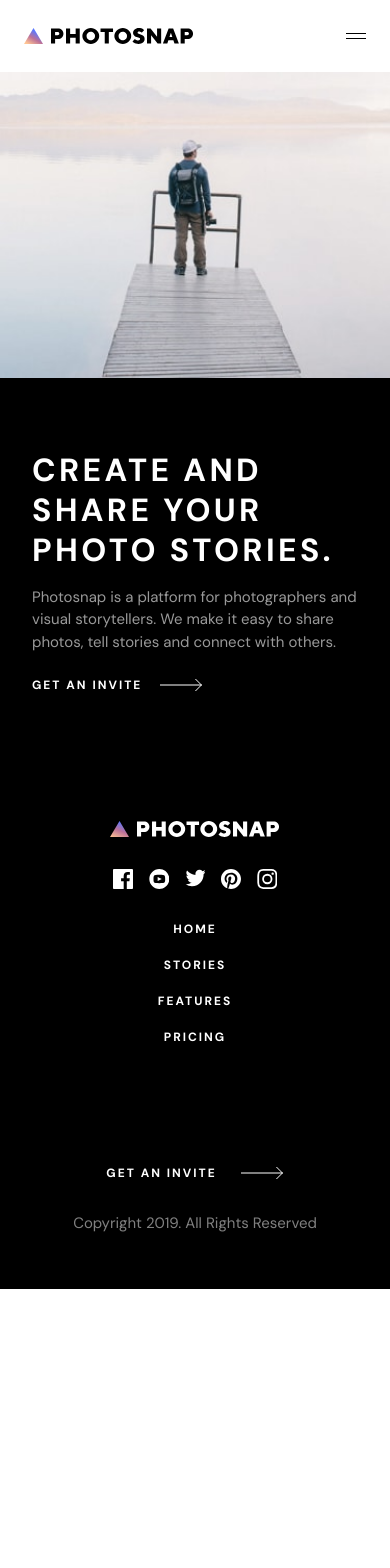
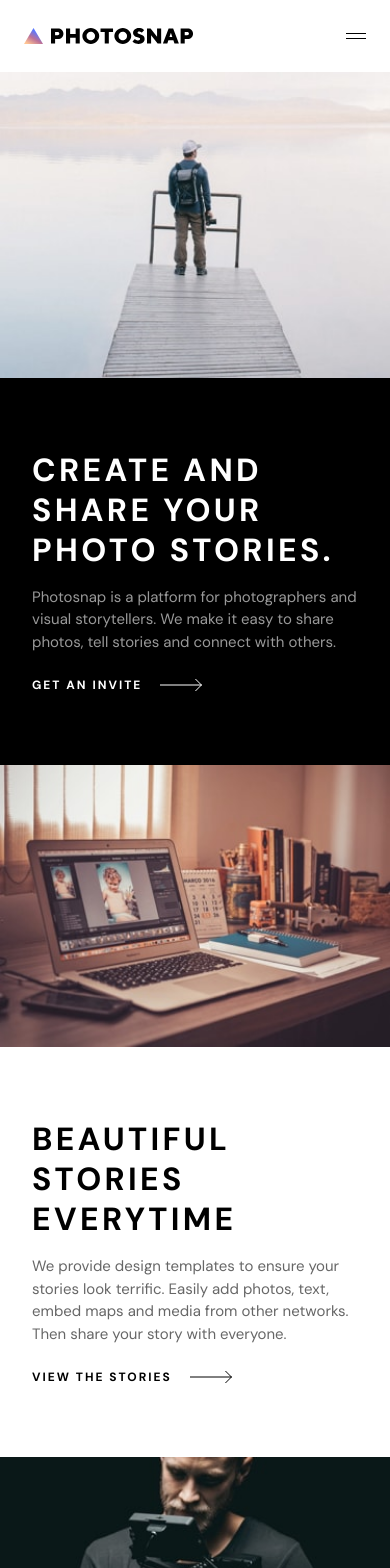
Before and after one commit to stephjoseph/photosnap, a SvelteKit app: page / in a window 390 px wide. Shown: the top 1568 px of the page. Before the commit the page ends 1289 px from the top, so only its background shows below. Built offline with nearby package versions, Linux system fonts and the light colour scheme.

Commit message:
feat: home showcase mobile

```diff
--- /dev/null
+++ b/src/lib/home/home-showcase.svelte
@@ -0,0 +1,54 @@
+<script>
+  import { onMount, onDestroy } from 'svelte';
+  import arrow from '../../assets/shared/desktop/arrow.svg';
+
+  //   export let imagePosition;
+  export let showcase;
+
+  let windowWidth = 0;
+
+  onMount(() => {
+    windowWidth = window.innerWidth;
+
+    window.addEventListener('resize', handleResize);
+    return () => {
+      window.removeEventListener('resize', handleResize);
+    };
+  });
+
+  function handleResize() {
+    windowWidth = window.innerWidth;
+  }
+
+  $: heroImageUrl =
+    windowWidth < 768
+      ? showcase.image.mobile
+      : windowWidth >= 768 && windowWidth < 1280
+        ? showcase.image.tablet
+        : showcase.image.desktop;
+</script>
+
+<div class="flex w-full flex-col">
+  <div class="w-full">
+    <img class="h-full w-full" src={heroImageUrl} alt="hero" />
+  </div>
+  <div class="flex w-full flex-col gap-6 bg-pure-white py-[4.5rem] pl-8 pr-6">
+    <div class="flex w-full flex-col gap-4">
+      <h1
+        class="text-[2rem] font-bold uppercase leading-10 tracking-[3.33px] text-pure-black"
+      >
+        {showcase.title}
+      </h1>
+      <p class="text-[0.938rem] font-normal tracking-normal text-pure-black/60">
+        {showcase.description}
+      </p>
+    </div>
+    <a
+      class="flex w-fit items-center gap-[1.125rem] text-[0.75rem] font-bold uppercase leading-4 tracking-[2px] text-pure-black"
+      href="/"
+    >
+      <span>{showcase.cta}</span>
+      <img src={arrow} alt="arrow icon" />
+    </a>
+  </div>
+</div>
--- a/src/routes/+page.svelte
+++ b/src/routes/+page.svelte
@@ -1,9 +1,44 @@
 <script>
   import HomeHero from '$lib/home/home-hero.svelte';
+  import HomeShowcase from '../lib/home/home-showcase.svelte';
+  import showcaseImg1Mobile from '../assets/home/mobile/beautiful-stories.jpg';
+  import showcaseImg1Tablet from '../assets/home/tablet/beautiful-stories.jpg';
+  import showcaseImg1Desktop from '../assets/home/desktop/beautiful-stories.jpg';
+  import showcaseImg2Mobile from '../assets/home/mobile/designed-for-everyone.jpg';
+  import showcaseImg2Tablet from '../assets/home/tablet/designed-for-everyone.jpg';
+  import showcaseImg2Desktop from '../assets/home/desktop/designed-for-everyone.jpg';
+
+  let showcase1 = {
+    title: 'Beautiful stories everytime',
+    description:
+      'We provide design templates to ensure your stories look terrific. Easily add photos, text, embed maps and media from other networks. Then share your story with everyone.',
+    cta: 'View the stories',
+    image: {
+      mobile: showcaseImg1Mobile,
+      tablet: showcaseImg1Tablet,
+      desktop: showcaseImg1Desktop,
+      position: 'right',
+    },
+  };
+
+  let showcase2 = {
+    title: 'Designed for everyone',
+    description:
+      'Photosnap can help you create stories that resonate with your audience.  Our tool is designed for photographers of all levels, brands, businesses you name it.',
+    cta: 'View the stories',
+    image: {
+      mobile: showcaseImg2Mobile,
+      tablet: showcaseImg2Tablet,
+      desktop: showcaseImg2Desktop,
+      position: 'right',
+    },
+  };
 </script>
 
 <main>
   <HomeHero />
+  <HomeShowcase showcase={showcase1} />
+  <HomeShowcase showcase={showcase2} />
 </main>
 
 <style>
```
